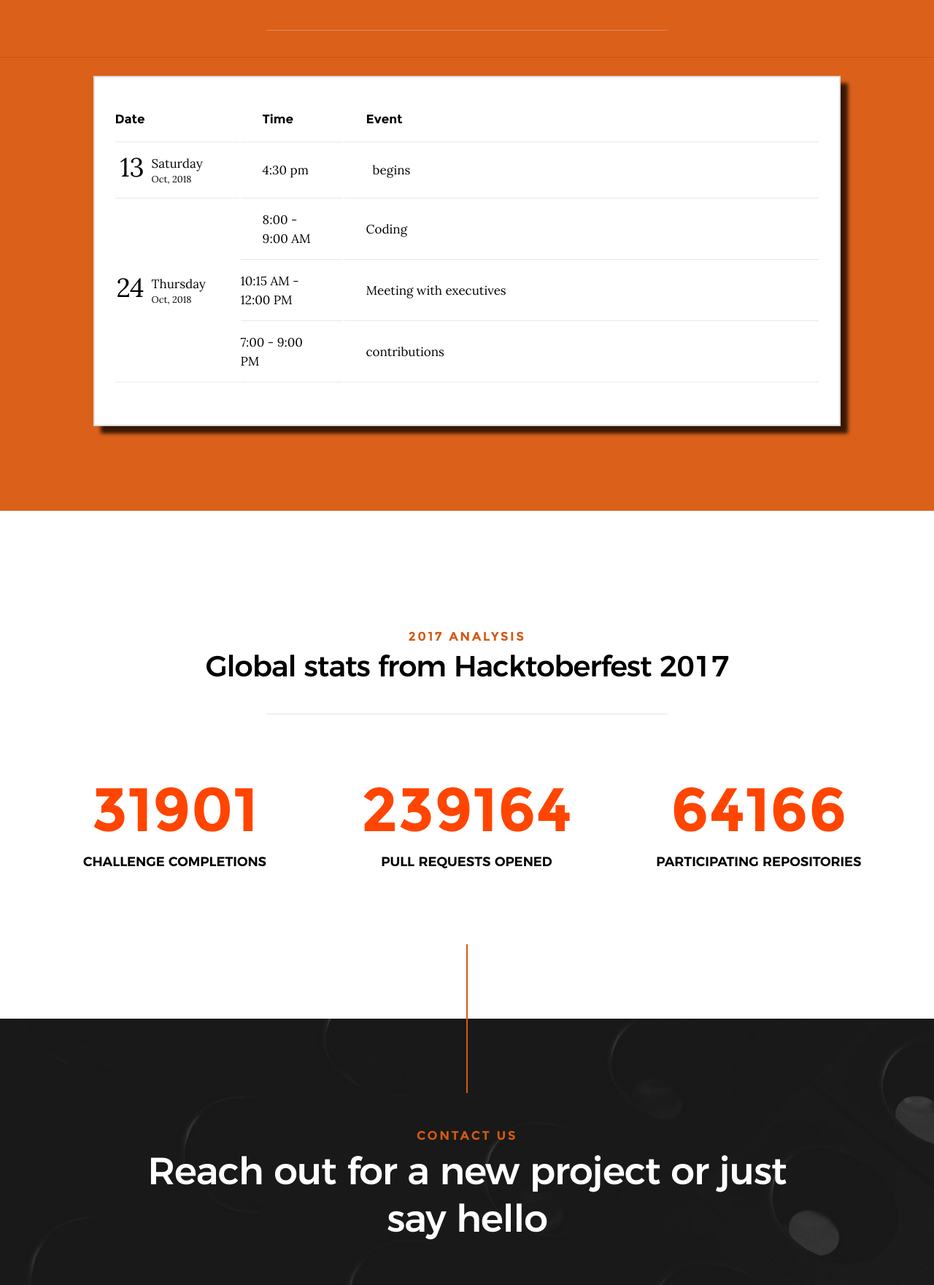
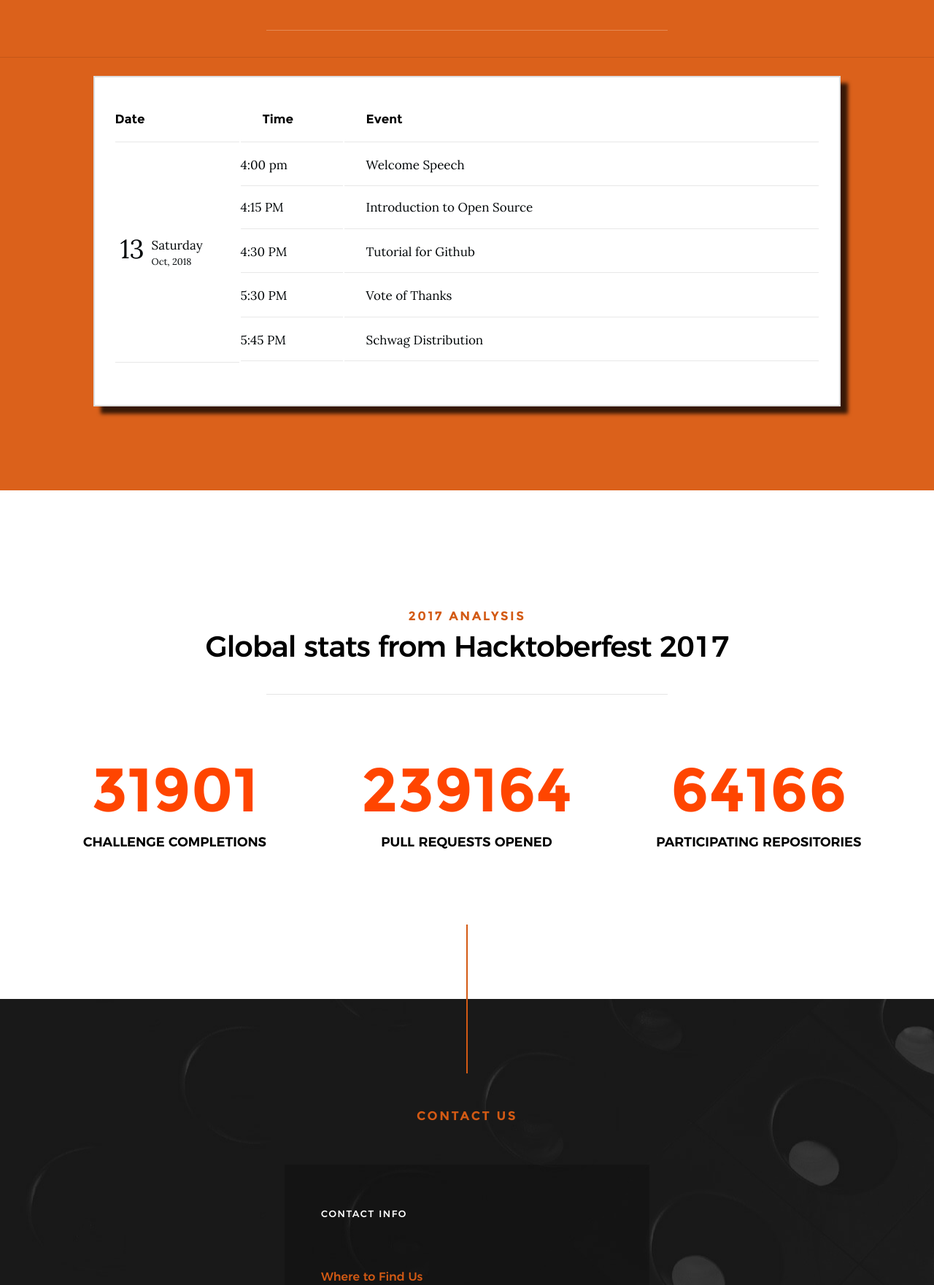
Before and after one commit to agathver/hactoberfest2k18, a PHP site: page / in a window 1280 px wide. Shown: the part 3175-4936 px from the top of the page at 73% size. Run offline with PHP 8.4, Linux system fonts and the light colour scheme.

Commit message:
done and dusted

```diff
--- a/css/main.css
+++ b/css/main.css
@@ -2791,6 +2791,7 @@
     justify-content: space-between;
  }
 
+
  .card {
      flex: 0 1 24%;
  }
--- a/index.html
+++ b/index.html
@@ -166,7 +166,7 @@
                 </h1>
 
                 <div class="home-content__buttons">
-                    <a href="#" class="smoothscroll btn btn--stroke">
+                    <a href="#values" class="smoothscroll btn btn--stroke">
                         Register Now
                     </a>
                     <a href="#about" class="smoothscroll btn btn--stroke">
@@ -369,8 +369,8 @@
         <p> Can't make it to this event? Hacktoberfest is virtual and open to participants from around the globe.
                 Sign up to participate today.</p>
                 <div style="text-align: center;">
-                        <button type="info" style="position:relative;">Register now</button>
-                        <br><br>
+                        <a href="https://docs.google.com/forms/d/e/1FAIpQLSfO50WEZZpTB_1Ga9HakhPtcT3EjjxnK9HiL71q9Tmkbq5hzw/viewform?c=0&w=1"><button type="info" style="position:relative;">Register now</button>
+        </a>                <br><br>
                         <time datetime="2018-09-13" class="icon" style="width: 20em;height: 10em;margin-left: 35%" >
                             <em>Venue C-102<br>At 4:30 pm</em>
                             <em></em>
@@ -409,60 +409,71 @@
                                         </tr>
                                     </thead>
                                     <tbody>
-                                        <!-- Single event in a single day -->
+
+
+
+
+                                        <!-- Multiple events in a single day (note the rowspan) -->
                                         <tr>
-                                            <td class="agenda-date" class="active" rowspan="1">
+                                            <td class="agenda-date" class="active" rowspan="10">
                                                 <div class="dayofmonth">13</div>
                                                 <div class="dayofweek">Saturday</div>
                                                 <div class="shortdate text-muted">Oct, 2018</div>
                                             </td>
+                                        </tr>
+                                        <tr>
+                                            <td class="agenda-time">4:00 pm
+                                            </td>
+                                                        <td class="agenda-events">
+                                                            <div class="agenda-event">
+                                                                Welcome Speech
+                                                            </div>
+                                                        </td>
+                                        </tr>
+
+                                        <tr>
                                             <td class="agenda-time">
-                                                4:30 pm
+                                                4:15 PM
                                             </td>
                                             <td class="agenda-events">
                                                 <div class="agenda-event">
-                                                    <i class="glyphicon glyphicon-repeat text-muted" title="Repeating event"></i>
-                                                    begins
+                                                    Introduction to Open Source
                                                 </div>
                                             </td>
                                         </tr>
-
-                                        <!-- Multiple events in a single day (note the rowspan) -->
-                                        <tr>
-                                            <td class="agenda-date" class="active" rowspan="3">
-                                                <div class="dayofmonth">24</div>
-                                                <div class="dayofweek">Thursday</div>
-                                                <div class="shortdate text-muted">Oct, 2018</div>
-                                            </td>
+                                        <tr> <tr>
                                             <td class="agenda-time">
-                                                8:00 - 9:00 AM
+                                                 4:30 PM
                                             </td>
                                             <td class="agenda-events">
                                                 <div class="agenda-event">
-                                                    Coding
+                                                    Tutorial for Github
+                                                </div>
+                                            </td>
+                                        </tr>
+                                        <tr> <tr>
+
+                                            <td class="agenda-time">
+                                                5:30 PM
+                                            </td>
+                                            <td class="agenda-events">
+                                                <div class="agenda-event">
+                                                   Vote of Thanks
+                                                </div>
+                                            </td>
+                                        </tr>
+                                        <tr> <tr>
+
+                                            <td class="agenda-time">
+                                                5:45  PM
+                                            </td>
+                                            <td class="agenda-events">
+                                                <div class="agenda-event">
+                                                   Schwag Distribution
                                                 </div>
                                             </td>
                                         </tr>
                                         <tr>
-                                            <td class="agenda-time">
-                                                10:15 AM - 12:00 PM
-                                            </td>
-                                            <td class="agenda-events">
-                                                <div class="agenda-event">
-                                                    Meeting with executives
-                                                </div>
-                                            </td>
-                                        </tr>
-                                        <tr>
-                                            <td class="agenda-time">
-                                                7:00 - 9:00 PM
-                                            </td>
-                                            <td class="agenda-events">
-                                                <div class="agenda-event">
-                                                    contributions
-                                                </div>
-                                            </td>
-                                        </tr>
                                     </tbody>
                                 </table>
                             </div>
@@ -509,7 +520,7 @@
         <div class="row section-header" data-aos="fade-up">
             <div class="col-full">
                 <h3 class="subhead">Contact Us</h3>
-                <h1 class="display-2 display-2--light">Reach out for a new project or just say hello</h1>
+                <h1 class="display-2 display-2--light"></h1>
             </div>
         </div>
 
@@ -533,15 +544,15 @@
                     <div class="cinfo">
                         <h5>Email Us At</h5>
                         <p>
-                                Zairza@gmail.com <br>
+                            cet.sac.zairza@gmail.com <br>
                         </p>
                     </div>
 
                     <div class="cinfo">
                         <h5>Call Us At</h5>
                         <p>
-                            Mobile: +918280172851<br>
-                            Mobile: +919658076155<br>
+                            Mobile: +918280172851 (Anisha Swain)<br>
+                            Mobile: +919658076155 (Amitash Nanda)<br>
 
                         </p>
                     </div>
```
